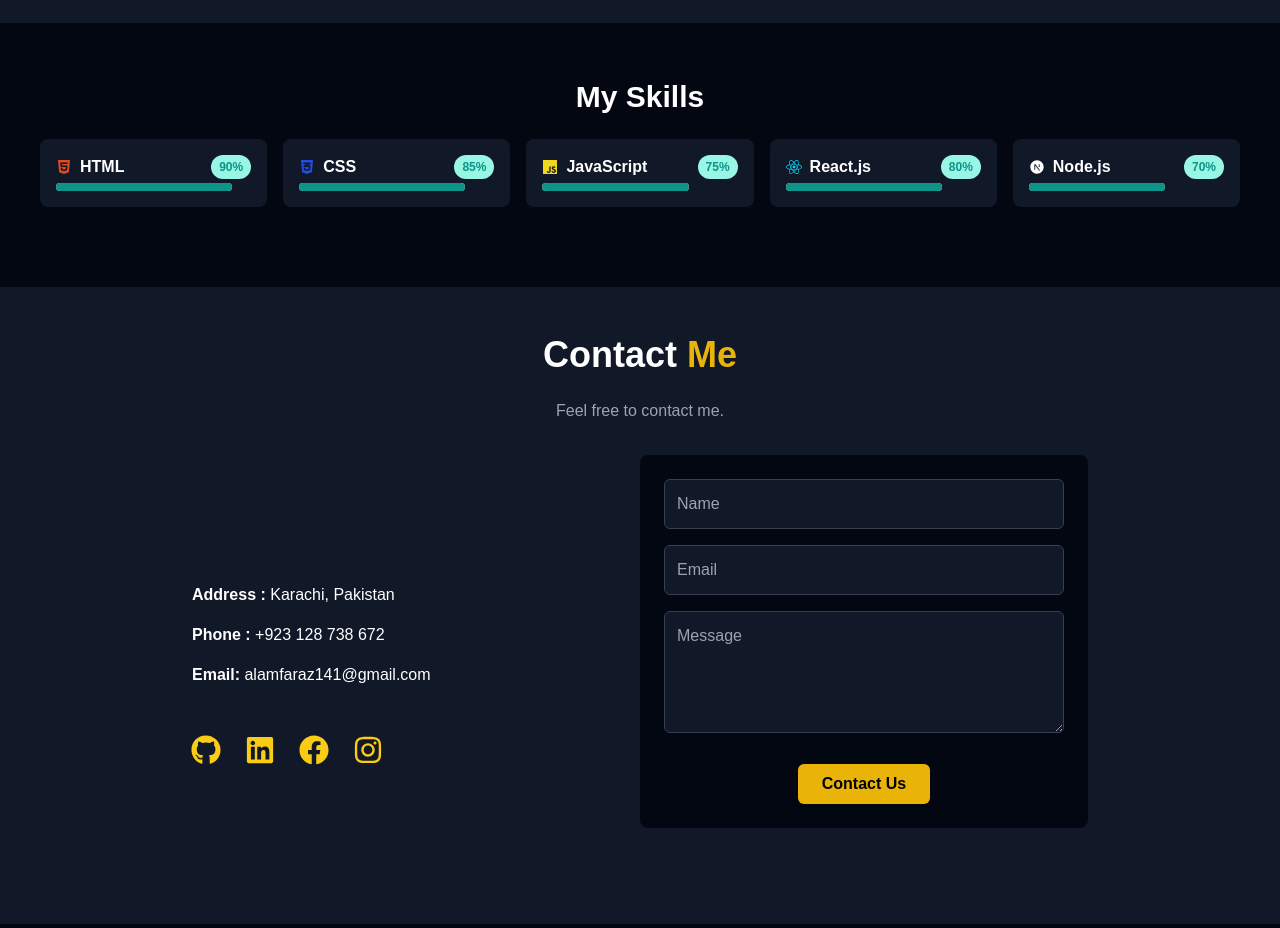
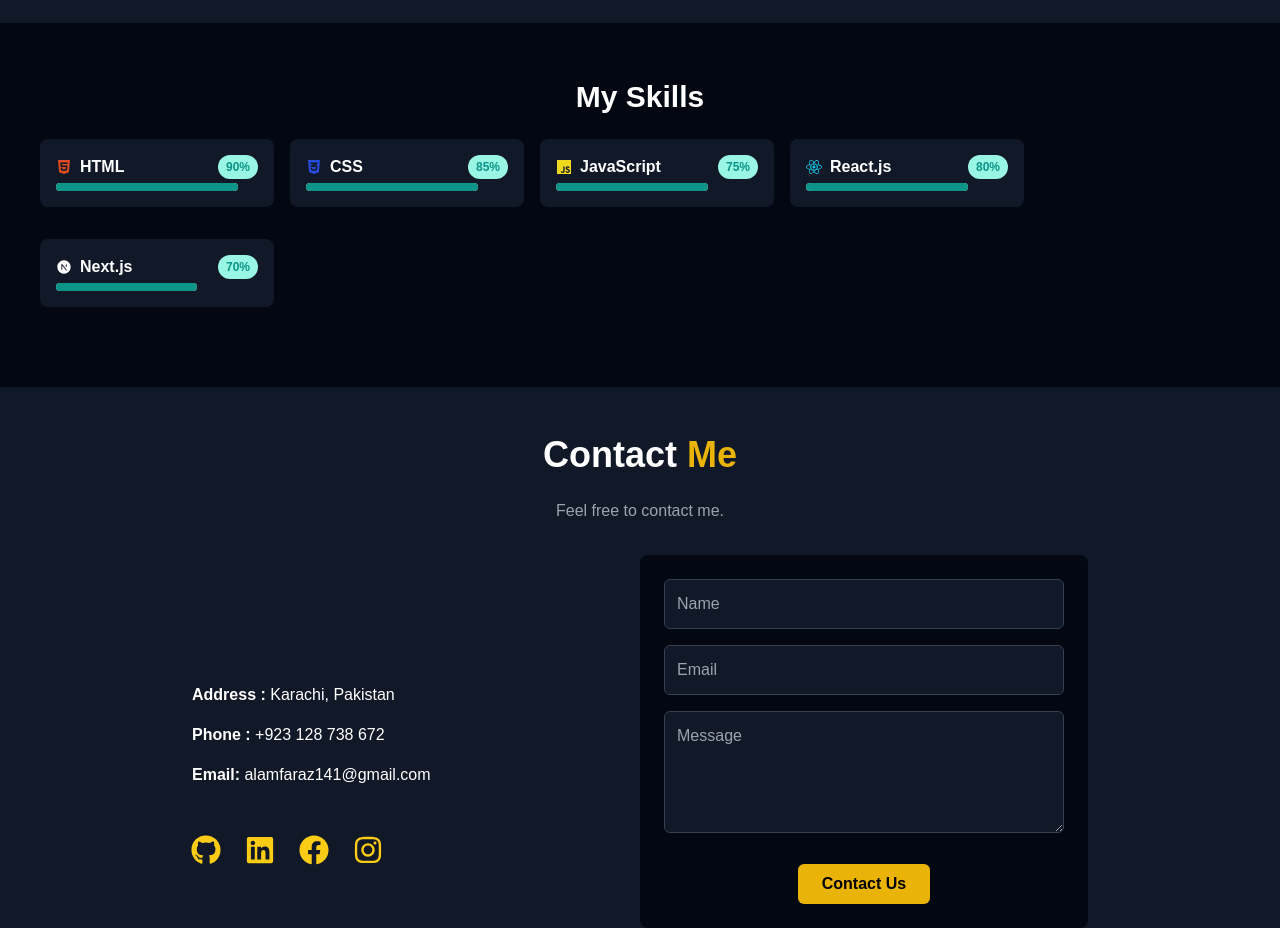
Before and after one commit to faraz141/gsit-senior-milestone-02, a Next.js app: page / in a window 1280 px wide. Shown: the part 1600-2528 px from the top of the page. Built offline with nearby package versions, Linux system fonts and the light colour scheme.

Commit message:
add transition

```diff
--- a/components/skills.tsx
+++ b/components/skills.tsx
@@ -8,7 +8,7 @@ const skills = [
   { name: 'JavaScript', level: 75, icon: <FaJs className="text-[#EFD81D]" /> },
   { name: 'React.js', level: 80, icon: <FaReact className="text-[#12CEF2]" /> },
   {
-    name: 'Node.js',
+    name: 'Next.js',
     level: 70,
     icon: <RiNextjsFill />,
   },
@@ -18,9 +18,9 @@ const SkillsSection = () => {
   return (
     <div className="p-8 text-center bg-gray-950 text-white">
       <h2 className="text-3xl font-bold mb-4">My Skills</h2>
-      <div className="flex flex-row items-center">
+      <div className="flex flex-col md:flex-row md:flex-wrap items-center justify-start">
         {skills.map((skill, index) => (
-          <div className="w-full max-w-md mb-4 " key={index}>
+          <div className="w-full max-w-[250px] mb-4 " key={index}>
             <motion.div
               className=" bg-[#111827] rounded-lg m-2 p-4"
               key={index}
```
